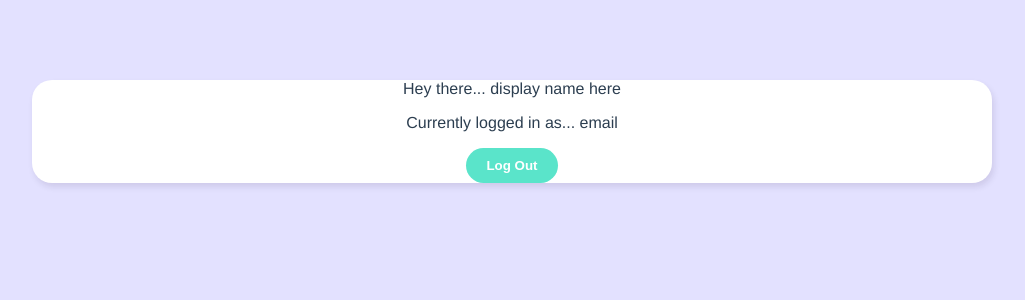
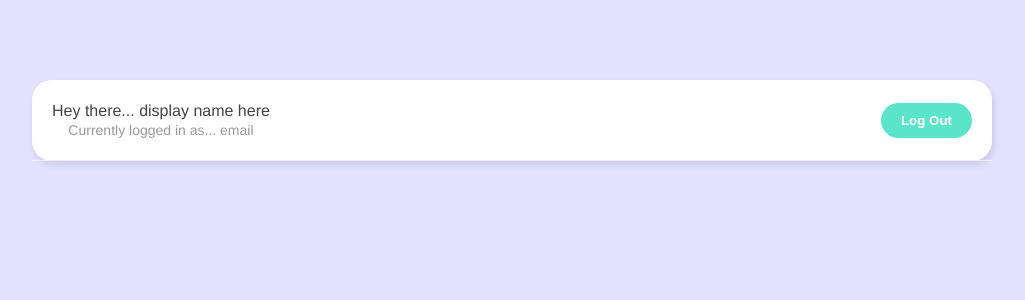
Before and after one commit to PauGarciaMartinez/live-chatroom, a Vue app: page /chatroom in a window 1280 px wide. Shown: the top 300 px of the page, without its empty margins (128-1153 px from the left). Built offline with nearby package versions, Linux system fonts and the light colour scheme.

Commit message:
Style the navbar component

```diff
--- a/src/views/Chatroom.vue
+++ b/src/views/Chatroom.vue
@@ -1,7 +1,9 @@
 <template>
+
   <div class="container">
     <Navbar />
   </div>
+
 </template>
 
 <script>
@@ -15,5 +17,20 @@ export default {
 </script>
 
 <style>
-
+nav {
+  padding: 20px;
+  border-bottom: 1px solid #eee;
+  display: flex;
+  justify-content: space-between;
+  align-items: center;
+}
+nav p {
+  margin: 2px auto;
+  font-size: 16px;
+  color: #444;
+}
+nav p.email {
+  font-size: 14px;
+  color: #999;
+}
 </style>
```
